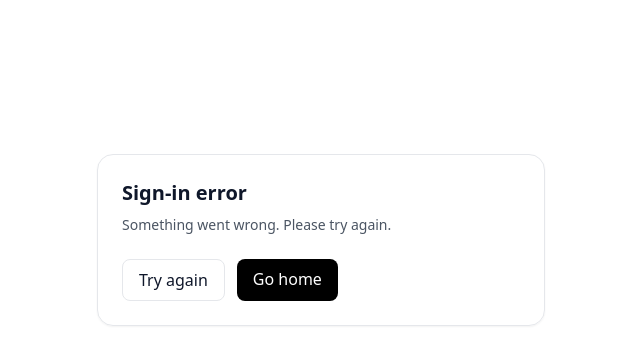
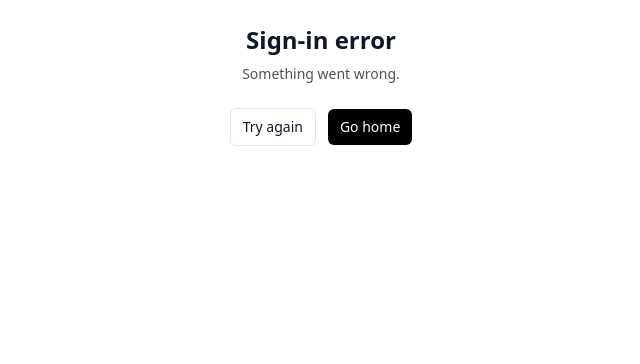
Before and after one commit to jwes9121/jride-clean, a Next.js app: page /auth/error in a window 1280 px wide. Shown: the top 364 px of the page, without its empty margins (319-959 px from the left). Built offline with nearby package versions, Linux system fonts and the light colour scheme.

Commit message:
Update page.tsx

```diff
--- a/app/auth/error/page.tsx
+++ b/app/auth/error/page.tsx
@@ -1,59 +1,60 @@
 // app/auth/error/page.tsx
-'use client';
+"use client";
 
-import Link from 'next/link';
+import Link from "next/link";
 
-const messages = {
-  Configuration: 'Auth config issue.',
-  AccessDenied: 'Access denied.',
+type ErrorKey =
+  | "Configuration"
+  | "AccessDenied"
+  | "OAuthAccountNotLinked"
+  | "OAuthCallback"
+  | "Callback"
+  | "OAuthSignin"
+  | "EmailSignin"
+  | "CredentialsSignin"
+  | "SessionRequired"
+  | "default";
+
+const FRIENDLY_MESSAGES: Record<ErrorKey, string> = {
+  Configuration: "Auth configuration issue.",
+  AccessDenied: "Access denied.",
   OAuthAccountNotLinked:
-    'To confirm your identity, sign in with the same account you used originally.',
-  OAuthCallback: 'OAuth callback failed.',
-  Callback: 'Sign-in callback failed.',
-  OAuthSignin: 'Error constructing auth request.',
-  EmailSignin: 'Email sign-in failed.',
-  CredentialsSignin: 'Invalid credentials.',
-  SessionRequired: 'Please sign in to continue.',
-  default: 'Something went wrong. Please try again.',
-} as const;
-
-type ErrorKey = keyof typeof messages;
+    "That email is already used by another sign-in method.",
+  OAuthCallback: "There was a problem finishing sign-in.",
+  Callback: "There was a problem finishing sign-in.",
+  OAuthSignin: "There was a problem starting sign-in.",
+  EmailSignin: "There was a problem sending the sign-in email.",
+  CredentialsSignin: "Invalid credentials.",
+  SessionRequired: "Please sign in first.",
+  default: "Something went wrong.",
+};
 
 export default function AuthErrorPage({
   searchParams,
 }: {
-  searchParams?: { error?: string | string[] };
+  searchParams: { error?: string };
 }) {
-  // Next.js can give you string or string[]; normalize to a single string
-  const raw = Array.isArray(searchParams?.error)
-    ? searchParams?.error[0]
-    : searchParams?.error;
-
-  // Narrow the value to the keys of `messages`
-  const key = (raw ?? 'default') as ErrorKey;
-
-  const message = messages[key] ?? messages.default;
+  const key = (searchParams.error ?? "default") as ErrorKey;
+  const message = FRIENDLY_MESSAGES[key] ?? FRIENDLY_MESSAGES.default;
 
   return (
-    <main className="min-h-[60vh] grid place-items-center p-6">
-      <div className="max-w-md w-full rounded-2xl border p-6 shadow-sm">
-        <h1 className="text-xl font-semibold mb-2">Sign-in error</h1>
-        <p className="text-sm text-gray-600 mb-6">{message}</p>
-        <div className="flex gap-3">
+    <div className="mx-auto max-w-md p-6 text-center">
+      <h1 className="mb-2 text-2xl font-semibold">Sign-in error</h1>
+      <p className="mb-6 text-sm text-neutral-600">{message}</p>
+      <div className="flex items-center justify-center gap-3">
         <Link
           href="/auth/signin"
-            className="px-4 py-2 rounded-lg border hover:bg-gray-50"
+          className="rounded-md border px-3 py-2 text-sm"
         >
           Try again
         </Link>
         <Link
           href="/"
-            className="px-4 py-2 rounded-lg bg-black text-white hover:opacity-90"
+          className="rounded-md bg-black px-3 py-2 text-sm text-white"
         >
           Go home
         </Link>
       </div>
     </div>
-    </main>
   );
 }
```
Lines whose indentation alone changed are shown as unchanged.
